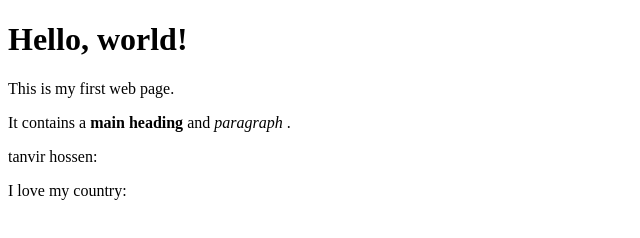
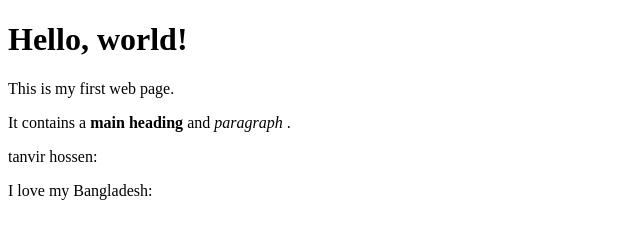
Before and after one commit to mdTanbirhossen200/Tanvir-2, a plain HTML site: page index.html in a window 1280 px wide. Shown: the full height of the page, 0-640 px from the left. Drawn offline with Linux system fonts and the light colour scheme.

Commit message:
Update index.html

```diff
--- a/index.html
+++ b/index.html
@@ -10,6 +10,6 @@
              <strong>main heading</strong> and <em> paragraph </em>.
         </p>
         <p>tanvir hossen: </p>
-        <p>I love my country: </p>
+        <p>I love my Bangladesh: </p>
     </body>
 </html>
```
